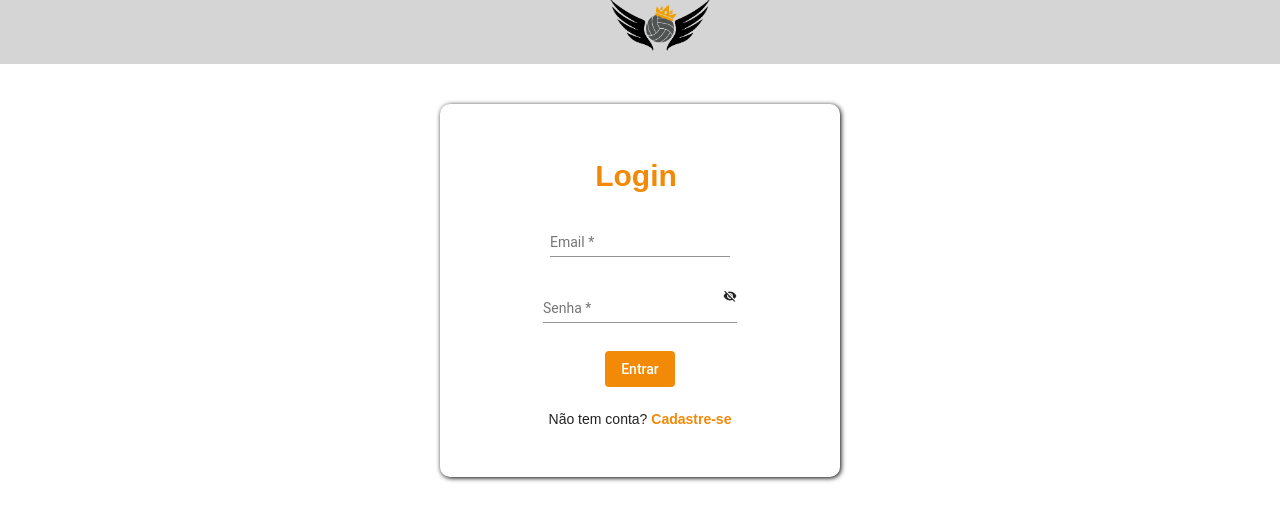
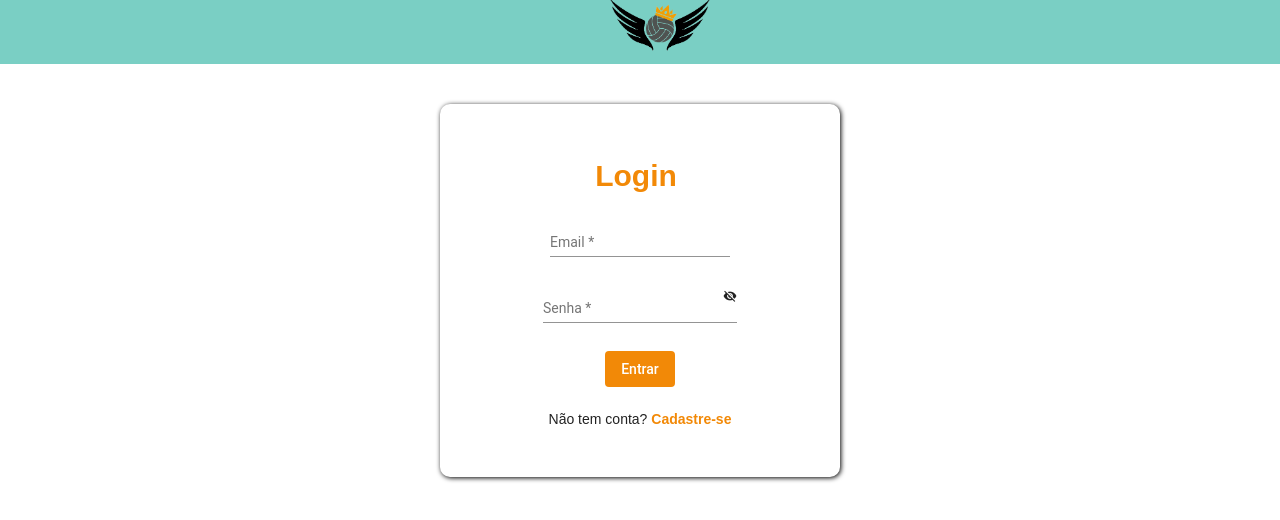
Before and after one commit to Sandy-Sayuri/trabalho_de_comclusao_de_curso, an Angular app in the folder front-1/: page /login in a window 1280 px wide. Shown: the top 520 px of the page. Built offline with nearby package versions, Linux system fonts and the light colour scheme.

Commit message:
algumas alteraçoes

```diff
--- a/front-1/src/app/components/header/header.component.css
+++ b/front-1/src/app/components/header/header.component.css
@@ -1,5 +1,5 @@
 mat-toolbar{
-    background-color:#d5d5d5
+    background-color:#7acfc4;
 }
 .logo{
     margin-block: 40%;
--- a/front-1/src/app/components/home/home.component.css
+++ b/front-1/src/app/components/home/home.component.css
@@ -1,6 +1,7 @@
 
 table {
     width: 90%;
+    overflow: hidden;
   }
 
   tr.example-detail-row {
@@ -53,6 +54,8 @@ table {
     .home{
         height: 90%;
         width: 100%;
+        overflow-x: hidden;
+        overflow: hidden;
     }
     .right{
         height: 100%;
```
